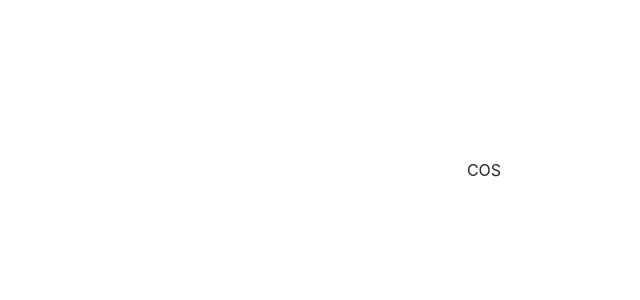
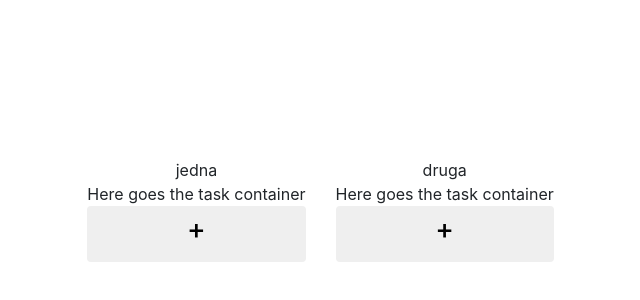
Before and after one commit to jswietek/todo-board, a React (Create React App) app in the folder TodoBoard.Client/: page / in a window 1280 px wide. Shown: the part 42-342 px from the top of the page, without its empty margins (156-796 px from the left). Built offline with nearby package versions, Linux system fonts and the light colour scheme.

Commit message:
Started working on board and boards' container components

```diff
--- a/TodoBoard.Client/src/App.js
+++ b/TodoBoard.Client/src/App.js
@@ -1,8 +1,21 @@
 import React, { Component } from 'react';
-import { Grid, Row, Col, Button } from 'react-bootstrap'
+import { Grid, Row, Col } from 'react-bootstrap'
+import BoardContainer from './components/board-container'
 import './App.css';
 
 class App extends Component {
+    constructor(props) {
+        super(props);
+        this.boards = [
+            {
+                Name: "jedna"
+            },
+            {
+                Name: "druga"
+            }
+        ];
+    }
+
     render() {
         return (
             <Grid fluid>
@@ -12,7 +25,7 @@ class App extends Component {
                 <Row>
                     <Col sm={2}></Col>
                     <Col sm={8} className="text-center">
-                        COS
+                        <BoardContainer Boards={this.boards} />
                     </Col>
                     <Col sm={2}></Col>
                 </Row>
--- /dev/null
+++ b/TodoBoard.Client/src/components/board-container.js
@@ -0,0 +1,24 @@
+import React, { Component } from 'react';
+import { Grid, Row, Col, Button } from 'react-bootstrap'
+import Board from './board'
+
+function BoardContainer(props) {
+    var boards = [];
+    for (var i = 0; i < props.Boards.length; i++) {
+        boards.push(
+            <Col xs={3}>
+                <Board data={props.Boards[i]} />
+            </Col>
+        );
+    }
+
+    return (
+        <Grid fluid>
+            <Row>
+                {boards}
+            </Row>
+        </Grid>
+    );
+}
+
+export default BoardContainer;
--- /dev/null
+++ b/TodoBoard.Client/src/components/board.js
@@ -0,0 +1,28 @@
+import React, { Component } from 'react';
+import { Grid, Row, Col, Button } from 'react-bootstrap'
+
+class Board extends Component {
+    render() {
+        return (
+            <Grid fluid>
+                <Row>
+                    <Col sm={12}>
+                        {this.props.data.Name}
+                    </Col>
+                </Row>
+                <Row>
+                    <Col sm={12}>
+                        Here goes the task container
+                    </Col>
+                </Row>
+                <Row>
+                    <Col sm={12}>
+                        <Button block><h3>+</h3></Button>
+                    </Col>
+                </Row>
+            </Grid>
+        );
+    }
+}
+
+export default Board;
```
Also changed, not shown: 1 other file (tests, documents, lock files or other folders).
